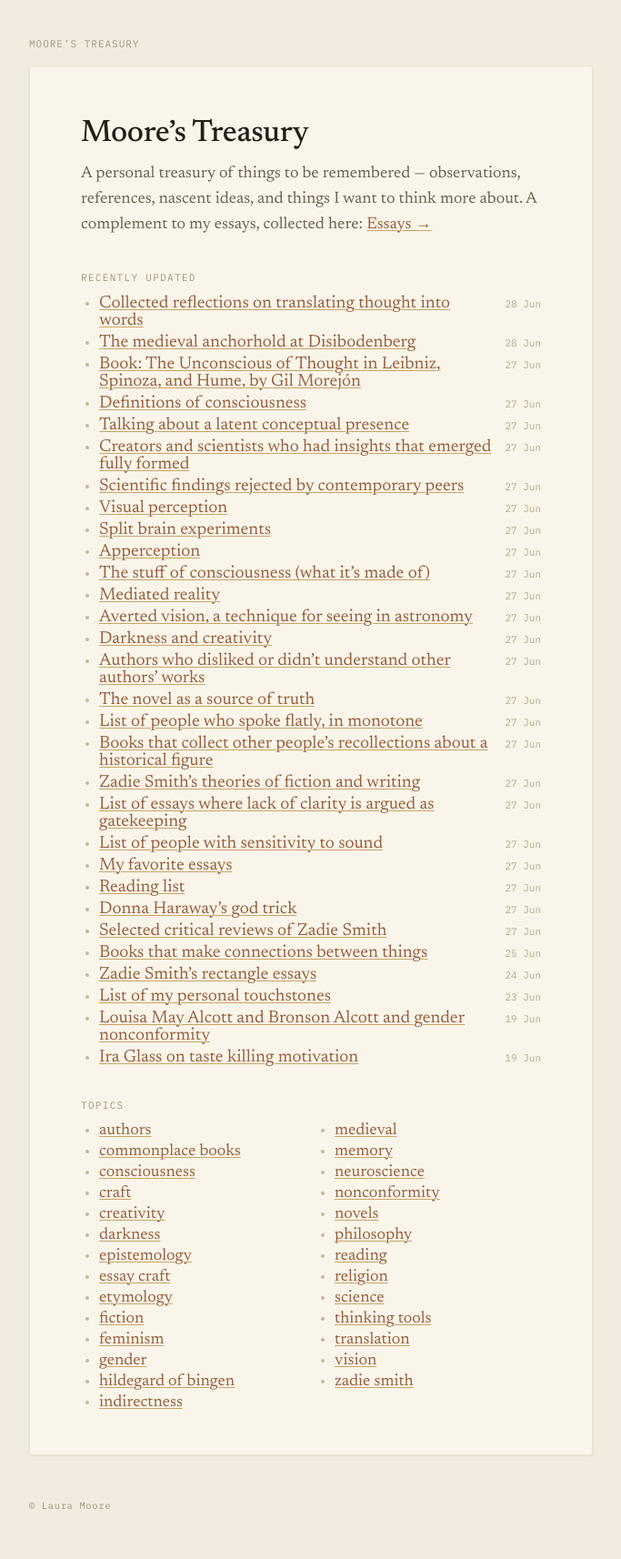
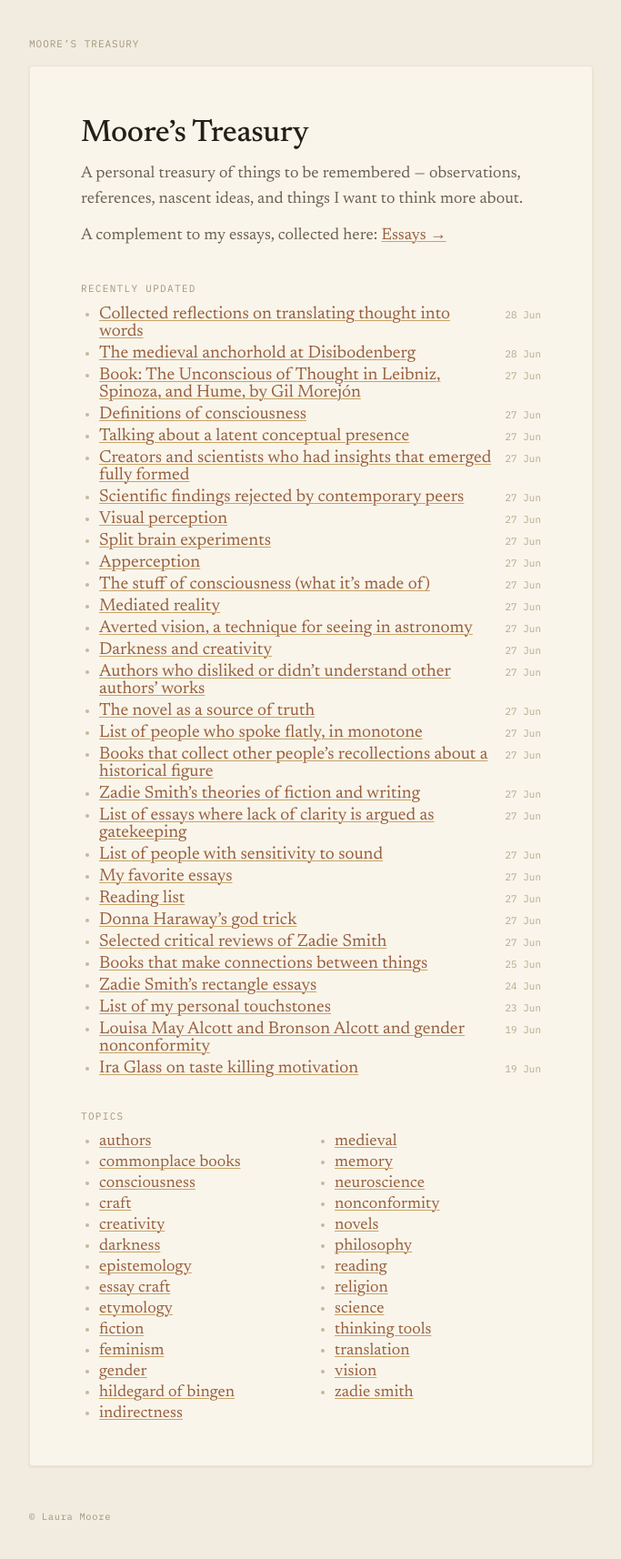
Before and after one commit to lauramoorewrites-del/treasury, a Jekyll site: the page built from index.md, in a window 1280 px wide. Shown: the whole page at 91% size, without its empty margins (298-981 px from the left). Built offline with Jekyll 4.4.1, drawn with Linux system fonts in a browser that asks for light colours.

Commit message:
Add paragraph break in homepage intro
Co-Authored-By: Claude Opus 4.6 (1M context) <noreply@anthropic.com>

```diff
--- a/_layouts/home.html
+++ b/_layouts/home.html
@@ -16,7 +16,8 @@
   <div class="card card-index">
 
     <h1>{{ page.title }}</h1>
-    <p class="intro">{{ page.intro }} <a href="{{ '/essays/' | relative_url }}">Essays &rarr;</a></p>
+    <p class="intro">{{ page.intro }}</p>
+    {% if page.intro2 %}<p class="intro">{{ page.intro2 }} <a href="{{ '/essays/' | relative_url }}">Essays &rarr;</a></p>{% endif %}
 
     <div class="section-label">Recently updated</div>
     <ul class="wiki-list">
--- a/index.md
+++ b/index.md
@@ -1,7 +1,8 @@
 ---
 layout: home
 title: "Moore’s Treasury"
-intro: "A personal treasury of things to be remembered — observations, references, nascent ideas, and things I want to think more about. A complement to my essays, collected here:"
+intro: "A personal treasury of things to be remembered — observations, references, nascent ideas, and things I want to think more about."
+intro2: "A complement to my essays, collected here:"
 recent:
   - title: "Collected reflections on translating thought into words"
     url: "/translating-thought-into-words/"
```
